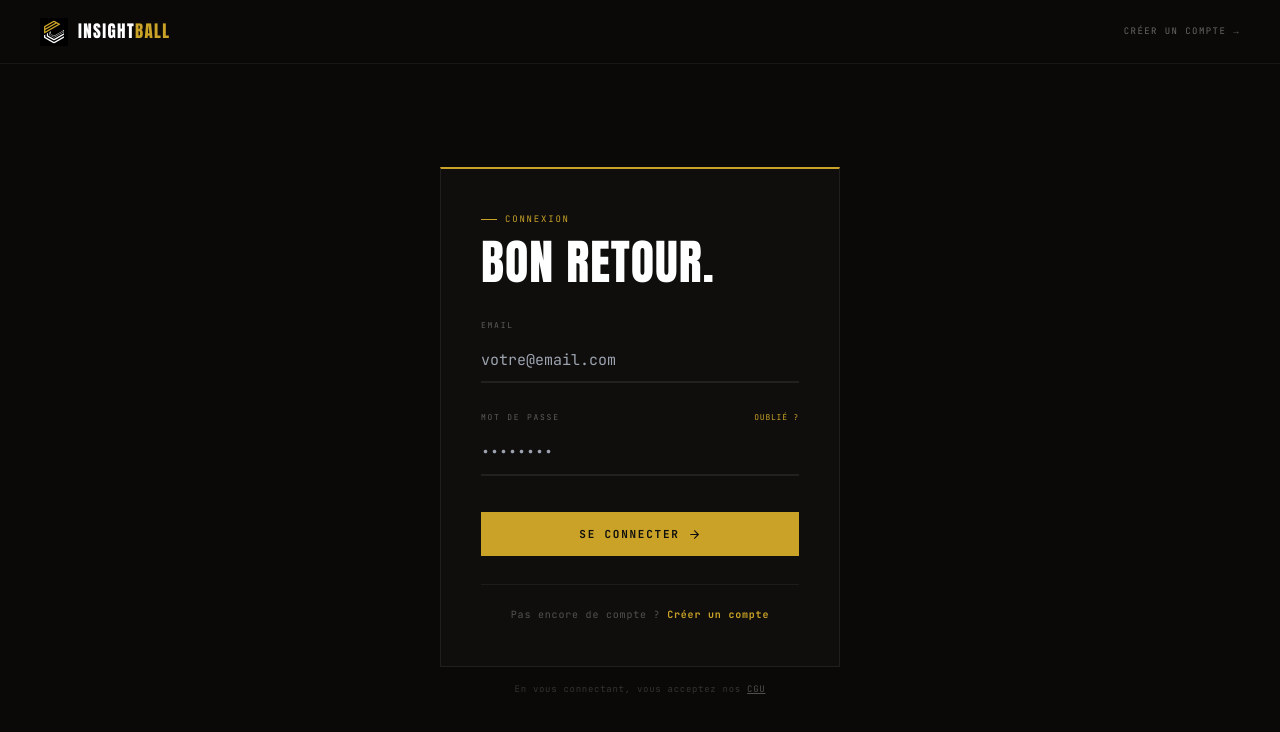
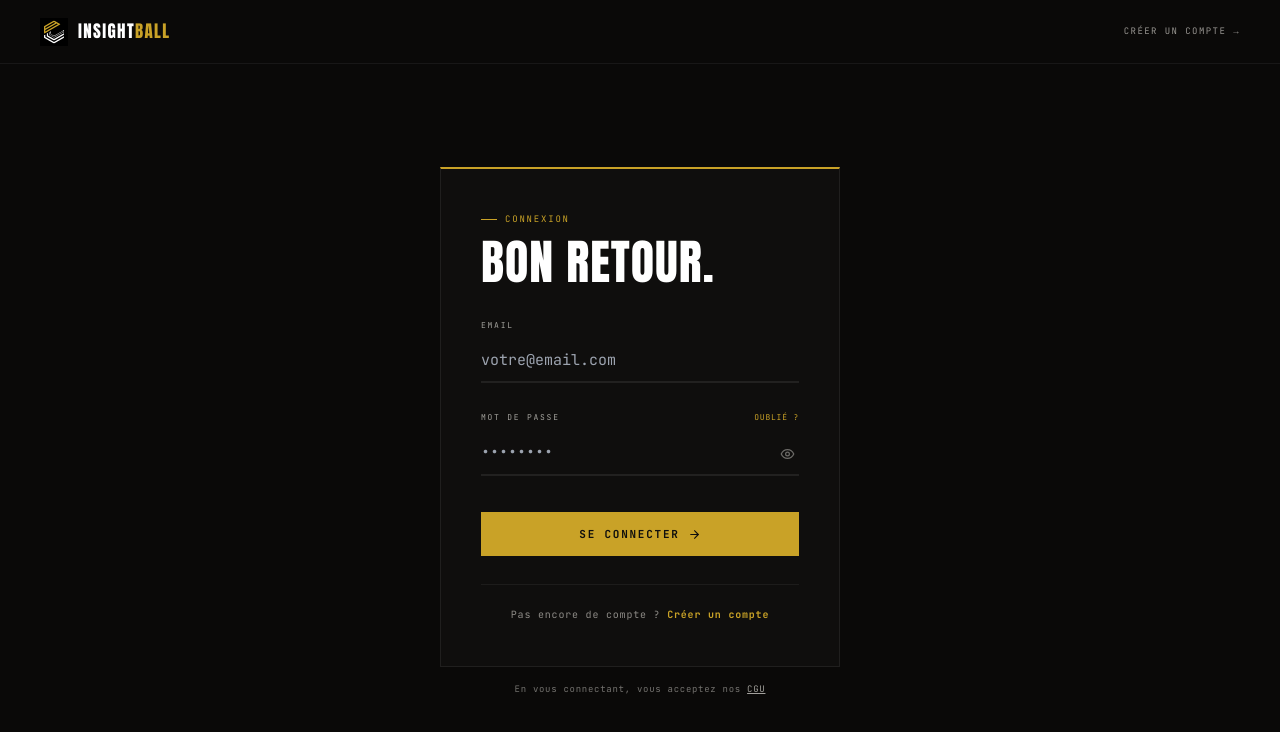
Before and after one commit to Insightball/frontend, a React (Vite) app: page /x-portal-7f2a/login in a window 1280 px wide. Shown: the top 732 px of the page. Built offline with nearby package versions, Linux system fonts and the light colour scheme; no server answers.

Commit message:
fix: login - labels visibles + oeil mdp + modale mot de passe oublié

```diff
--- a/src/pages/Login.jsx
+++ b/src/pages/Login.jsx
@@ -1,6 +1,6 @@
 import { useState } from 'react'
 import { Link, useNavigate } from 'react-router-dom'
-import { ArrowRight } from 'lucide-react'
+import { ArrowRight, Eye, EyeOff } from 'lucide-react'
 import { useAuth } from '../context/AuthContext'
 
 const FONTS = `@import url('https://fonts.googleapis.com/css2?family=Anton&family=JetBrains+Mono:wght@400;500;700&display=swap');`
@@ -9,13 +9,9 @@ const G = {
   bg:      '#0a0908',
   paper:   '#f5f2eb',
   ink:     '#0f0f0d',
-  muted:   'rgba(15,15,13,0.42)',
-  rule:    'rgba(15,15,13,0.09)',
   ruleW:   'rgba(255,255,255,0.08)',
   gold:    '#c9a227',
   goldD:   '#a8861f',
-  goldBg:  'rgba(201,162,39,0.07)',
-  goldBdr: 'rgba(201,162,39,0.25)',
   mono:    "'JetBrains Mono', monospace",
   display: "'Anton', sans-serif",
 }
@@ -23,11 +19,16 @@ const G = {
 function Login() {
   const navigate = useNavigate()
   const { login } = useAuth()
-  const [email, setEmail]       = useState('')
-  const [password, setPassword] = useState('')
-  const [error, setError]       = useState('')
-  const [loading, setLoading]   = useState(false)
-  const [focused, setFocused]   = useState(null)
+  const [email, setEmail]         = useState('')
+  const [password, setPassword]   = useState('')
+  const [error, setError]         = useState('')
+  const [loading, setLoading]     = useState(false)
+  const [focused, setFocused]     = useState(null)
+  const [showPass, setShowPass]   = useState(false)
+  const [forgotSent, setForgotSent] = useState(false)
+  const [forgotLoading, setForgotLoading] = useState(false)
+  const [showForgot, setShowForgot] = useState(false)
+  const [forgotEmail, setForgotEmail] = useState('')
 
   const handleSubmit = async (e) => {
     e.preventDefault()
@@ -43,6 +44,24 @@ function Login() {
     }
   }
 
+  const handleForgot = async (e) => {
+    e.preventDefault()
+    setForgotLoading(true)
+    try {
+      await fetch('https://backend-pued.onrender.com/api/auth/forgot-password', {
+        method: 'POST',
+        headers: { 'Content-Type': 'application/json' },
+        body: JSON.stringify({ email: forgotEmail }),
+      })
+      setForgotSent(true)
+    } catch {
+      // On affiche succès même en cas d'erreur (sécurité)
+      setForgotSent(true)
+    } finally {
+      setForgotLoading(false)
+    }
+  }
+
   const iStyle = (name) => ({
     width: '100%', background: 'transparent', border: 'none',
     borderBottom: `2px solid ${focused === name ? G.gold : G.ruleW}`,
@@ -51,12 +70,18 @@ function Login() {
     transition: 'border-color .15s', boxSizing: 'border-box',
   })
 
+  const labelStyle = {
+    fontFamily: G.mono, fontSize: 8, letterSpacing: '.22em',
+    textTransform: 'uppercase', color: 'rgba(245,242,235,0.65)',
+    display: 'block', marginBottom: 8,
+  }
+
   return (
     <div style={{ minHeight: '100vh', background: G.bg }}>
       <style>{`
         ${FONTS}
         * { box-sizing: border-box; }
-        ::placeholder { color: rgba(245,242,235,0.18); font-family: 'JetBrains Mono', monospace; }
+        ::placeholder { color: rgba(245,242,235,0.30); font-family: 'JetBrains Mono', monospace; }
         @keyframes spin { to { transform: rotate(360deg); } }
       `}</style>
 
@@ -73,9 +98,9 @@ function Login() {
             INSIGHT<span style={{ color: G.gold }}>BALL</span>
           </span>
         </Link>
-        <Link to="/x-portal-7f2a/signup" style={{ fontFamily: G.mono, fontSize: 9, letterSpacing: '.16em', textTransform: 'uppercase', color: 'rgba(245,242,235,0.4)', textDecoration: 'none', transition: 'color .15s' }}
+        <Link to="/x-portal-7f2a/signup" style={{ fontFamily: G.mono, fontSize: 9, letterSpacing: '.16em', textTransform: 'uppercase', color: 'rgba(245,242,235,0.60)', textDecoration: 'none', transition: 'color .15s' }}
           onMouseEnter={e => e.target.style.color = G.gold}
-          onMouseLeave={e => e.target.style.color = 'rgba(245,242,235,0.4)'}
+          onMouseLeave={e => e.target.style.color = 'rgba(245,242,235,0.60)'}
         >
           Créer un compte →
         </Link>
@@ -85,6 +110,56 @@ function Login() {
       <div style={{ minHeight: '100vh', display: 'flex', alignItems: 'center', justifyContent: 'center', padding: '64px 24px 0' }}>
         <div style={{ width: '100%', maxWidth: 400 }}>
 
+          {/* ── MODALE MOT DE PASSE OUBLIÉ ── */}
+          {showForgot && (
+            <div style={{ position: 'fixed', inset: 0, background: 'rgba(0,0,0,0.75)', display: 'flex', alignItems: 'center', justifyContent: 'center', zIndex: 200, padding: 24 }}>
+              <div style={{ width: '100%', maxWidth: 380, background: '#0f0e0c', border: `1px solid rgba(255,255,255,0.07)`, borderTop: `2px solid ${G.gold}`, padding: '36px 32px' }}>
+                {forgotSent ? (
+                  <div style={{ textAlign: 'center' }}>
+                    <div style={{ fontFamily: G.display, fontSize: 28, textTransform: 'uppercase', color: '#fff', marginBottom: 12 }}>
+                      Email envoyé <span style={{ color: G.gold }}>✓</span>
+                    </div>
+                    <p style={{ fontFamily: G.mono, fontSize: 11, color: 'rgba(245,242,235,0.55)', lineHeight: 1.7, marginBottom: 24 }}>
+                      Si cet email est associé à un compte, vous recevrez un lien de réinitialisation.
+                    </p>
+                    <button onClick={() => { setShowForgot(false); setForgotSent(false); setForgotEmail('') }}
+                      style={{ fontFamily: G.mono, fontSize: 9, letterSpacing: '.14em', textTransform: 'uppercase', background: G.gold, color: G.ink, border: 'none', padding: '11px 24px', cursor: 'pointer', fontWeight: 700 }}>
+                      Fermer
+                    </button>
+                  </div>
+                ) : (
+                  <>
+                    <div style={{ fontFamily: G.mono, fontSize: 9, letterSpacing: '.2em', textTransform: 'uppercase', color: G.gold, marginBottom: 12 }}>
+                      Mot de passe oublié
+                    </div>
+                    <h2 style={{ fontFamily: G.display, fontSize: 28, textTransform: 'uppercase', color: '#fff', marginBottom: 8, lineHeight: 1 }}>
+                      Réinitialiser.
+                    </h2>
+                    <p style={{ fontFamily: G.mono, fontSize: 11, color: 'rgba(245,242,235,0.50)', lineHeight: 1.7, marginBottom: 24 }}>
+                      Entrez votre email et nous vous enverrons un lien pour réinitialiser votre mot de passe.
+                    </p>
+                    <form onSubmit={handleForgot}>
+                      <label style={labelStyle}>Email</label>
+                      <input type="email" required value={forgotEmail} onChange={e => setForgotEmail(e.target.value)}
+                        placeholder="votre@email.com"
+                        style={{ ...iStyle('forgot'), marginBottom: 24 }} />
+                      <div style={{ display: 'flex', gap: 10 }}>
+                        <button type="button" onClick={() => setShowForgot(false)}
+                          style={{ flex: 1, padding: '11px', background: 'transparent', border: `1px solid rgba(255,255,255,0.1)`, fontFamily: G.mono, fontSize: 9, letterSpacing: '.1em', textTransform: 'uppercase', color: 'rgba(245,242,235,0.45)', cursor: 'pointer' }}>
+                          Annuler
+                        </button>
+                        <button type="submit" disabled={forgotLoading}
+                          style={{ flex: 2, padding: '11px', background: G.gold, border: 'none', fontFamily: G.mono, fontSize: 9, letterSpacing: '.12em', textTransform: 'uppercase', color: G.ink, fontWeight: 700, cursor: 'pointer' }}>
+                          {forgotLoading ? 'Envoi...' : 'Envoyer le lien →'}
+                        </button>
+                      </div>
+                    </form>
+                  </>
+                )}
+              </div>
+            </div>
+          )}
+
           {/* Card */}
           <div style={{
             background: 'rgba(255,255,255,0.02)',
@@ -92,7 +167,6 @@ function Login() {
             borderTop: `2px solid ${G.gold}`,
             padding: '44px 40px',
           }}>
-
             <div style={{ marginBottom: 36 }}>
               <div style={{ fontFamily: G.mono, fontSize: 9, letterSpacing: '.2em', textTransform: 'uppercase', color: G.gold, display: 'flex', alignItems: 'center', gap: 8, marginBottom: 14 }}>
                 <span style={{ width: 16, height: 1, background: G.gold, display: 'inline-block' }} />
@@ -110,21 +184,35 @@ function Login() {
             )}
 
             <form onSubmit={handleSubmit}>
+              {/* Email */}
               <div style={{ marginBottom: 28 }}>
-                <label style={{ fontFamily: G.mono, fontSize: 8, letterSpacing: '.22em', textTransform: 'uppercase', color: 'rgba(245,242,235,0.35)', display: 'block', marginBottom: 8 }}>Email</label>
+                <label style={labelStyle}>Email</label>
                 <input type="email" value={email} onChange={e => setEmail(e.target.value)}
                   placeholder="votre@email.com" required autoComplete="email"
                   style={iStyle('email')} onFocus={() => setFocused('email')} onBlur={() => setFocused(null)} />
               </div>
 
+              {/* Mot de passe */}
               <div style={{ marginBottom: 36 }}>
                 <div style={{ display: 'flex', justifyContent: 'space-between', alignItems: 'center', marginBottom: 8 }}>
-                  <label style={{ fontFamily: G.mono, fontSize: 8, letterSpacing: '.22em', textTransform: 'uppercase', color: 'rgba(245,242,235,0.35)' }}>Mot de passe</label>
-                  <Link to="/x-portal-7f2a/forgot-password" style={{ fontFamily: G.mono, fontSize: 8, letterSpacing: '.1em', textTransform: 'uppercase', color: G.gold, textDecoration: 'none' }}>Oublié ?</Link>
+                  <label style={{ ...labelStyle, marginBottom: 0 }}>Mot de passe</label>
+                  <button type="button" onClick={() => setShowForgot(true)}
+                    style={{ fontFamily: G.mono, fontSize: 8, letterSpacing: '.1em', textTransform: 'uppercase', color: G.gold, background: 'none', border: 'none', cursor: 'pointer', padding: 0 }}>
+                    Oublié ?
+                  </button>
                 </div>
-                <input type="password" value={password} onChange={e => setPassword(e.target.value)}
-                  placeholder="••••••••" required autoComplete="current-password"
-                  style={iStyle('password')} onFocus={() => setFocused('password')} onBlur={() => setFocused(null)} />
+                <div style={{ position: 'relative' }}>
+                  <input type={showPass ? 'text' : 'password'} value={password} onChange={e => setPassword(e.target.value)}
+                    placeholder="••••••••" required autoComplete="current-password"
+                    style={{ ...iStyle('password'), paddingRight: 36 }}
+                    onFocus={() => setFocused('password')} onBlur={() => setFocused(null)} />
+                  <button type="button" onClick={() => setShowPass(v => !v)}
+                    style={{ position: 'absolute', right: 0, top: '50%', transform: 'translateY(-50%)', background: 'none', border: 'none', cursor: 'pointer', color: 'rgba(245,242,235,0.40)', padding: 4, display: 'flex', alignItems: 'center' }}
+                    onMouseEnter={e => e.currentTarget.style.color = G.gold}
+                    onMouseLeave={e => e.currentTarget.style.color = 'rgba(245,242,235,0.40)'}>
+                    {showPass ? <EyeOff size={15} /> : <Eye size={15} />}
+                  </button>
+                </div>
               </div>
 
               <button type="submit" disabled={loading} style={{
@@ -147,16 +235,16 @@ function Login() {
             </form>
 
             <div style={{ marginTop: 28, paddingTop: 22, borderTop: '1px solid rgba(255,255,255,0.06)', textAlign: 'center' }}>
-              <p style={{ fontFamily: G.mono, fontSize: 10, letterSpacing: '.08em', color: 'rgba(245,242,235,0.3)', margin: 0 }}>
+              <p style={{ fontFamily: G.mono, fontSize: 10, letterSpacing: '.08em', color: 'rgba(245,242,235,0.55)', margin: 0 }}>
                 Pas encore de compte ?{' '}
                 <Link to="/x-portal-7f2a/signup" style={{ color: G.gold, textDecoration: 'none', fontWeight: 700 }}>Créer un compte</Link>
               </p>
             </div>
           </div>
 
-          <p style={{ textAlign: 'center', marginTop: 16, fontFamily: G.mono, fontSize: 9, letterSpacing: '.08em', color: 'rgba(245,242,235,0.18)' }}>
+          <p style={{ textAlign: 'center', marginTop: 16, fontFamily: G.mono, fontSize: 9, letterSpacing: '.08em', color: 'rgba(245,242,235,0.45)' }}>
             En vous connectant, vous acceptez nos{' '}
-            <Link to="/terms" style={{ color: 'rgba(245,242,235,0.3)', textDecoration: 'underline' }}>CGU</Link>
+            <Link to="/terms" style={{ color: 'rgba(245,242,235,0.65)', textDecoration: 'underline' }}>CGU</Link>
           </p>
         </div>
       </div>
```
